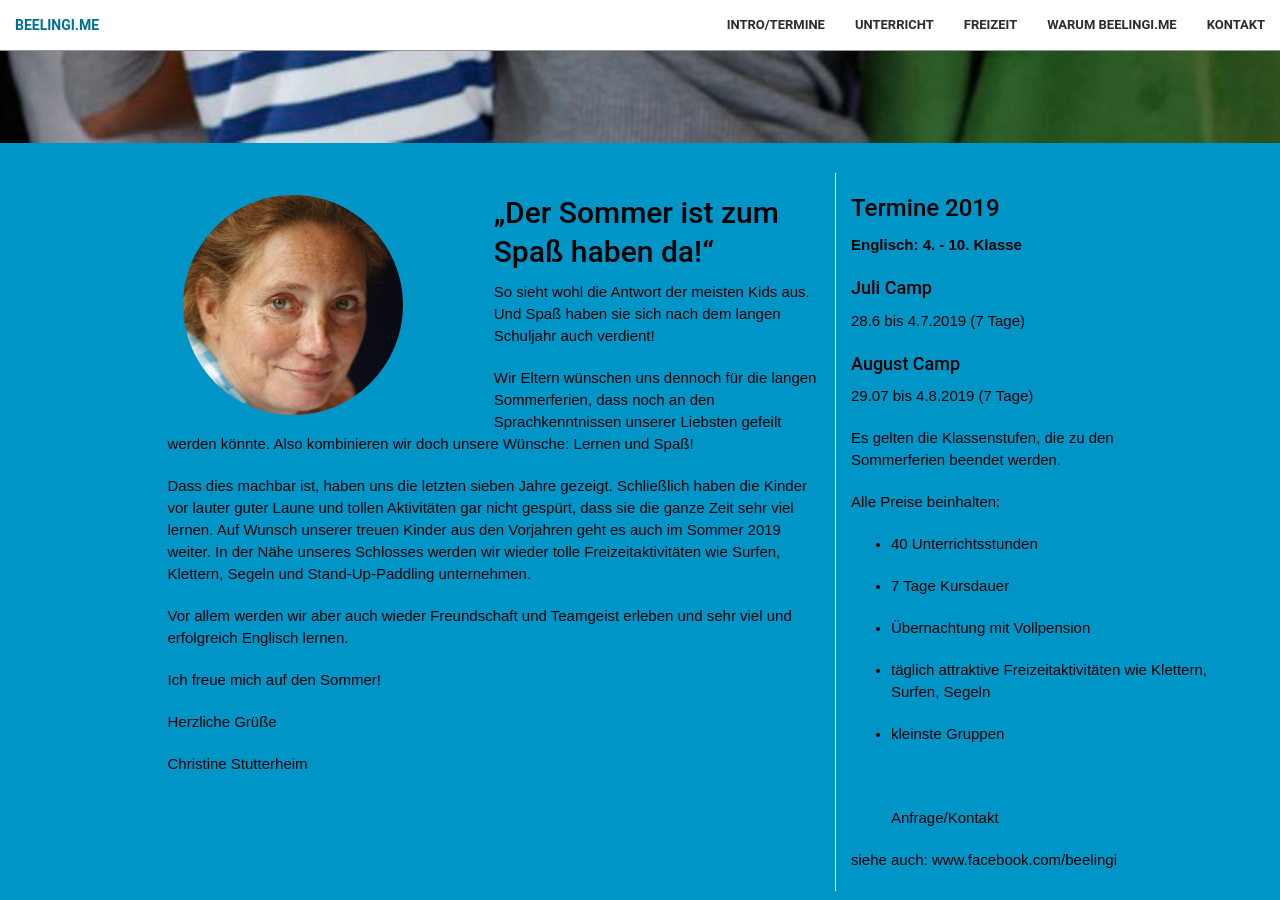
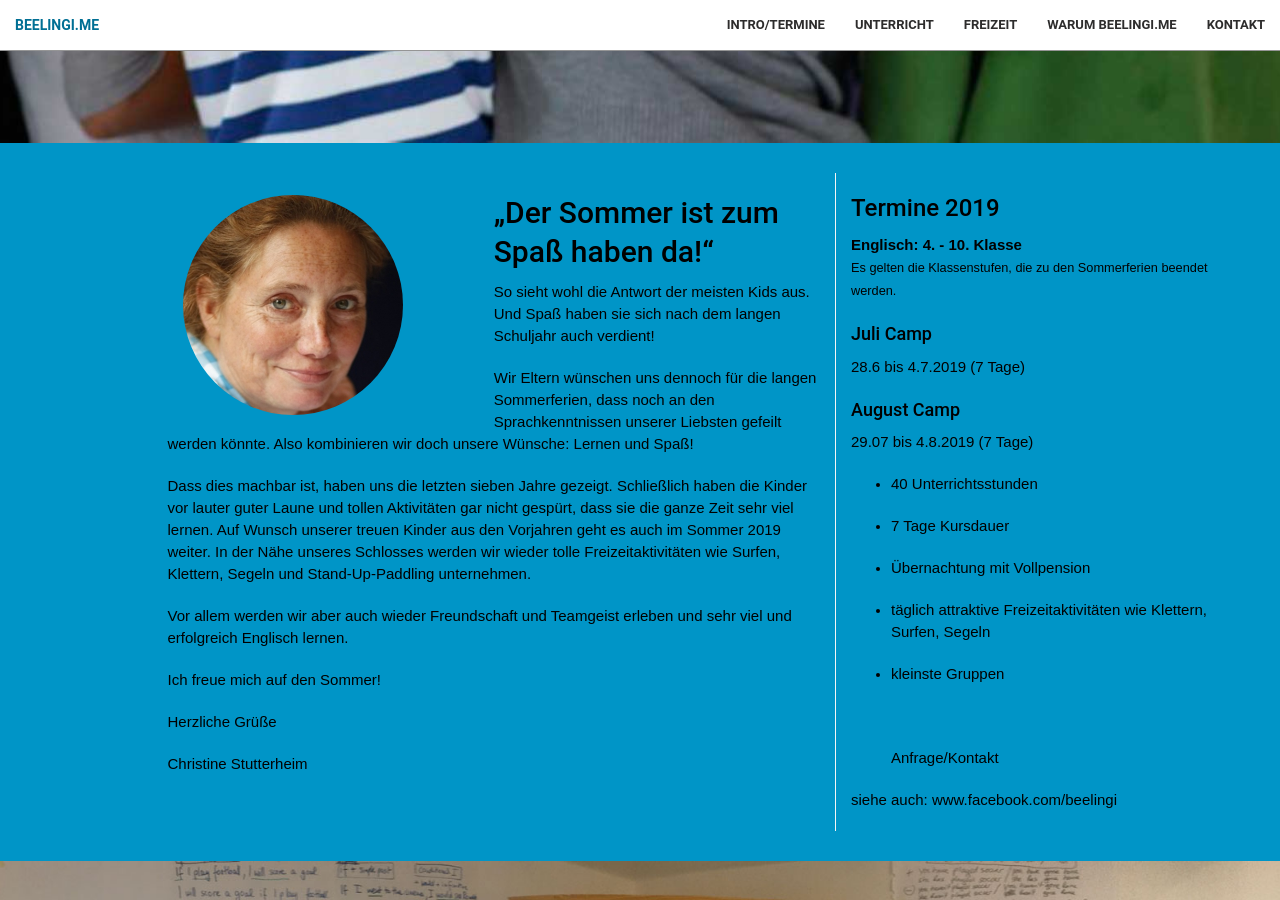
Before and after one commit to Beelingi/beelingi.github.io, a Jekyll site: the page built from index.html, in a window 1280 px wide and 900 px high, scrolled down 757 px. Built offline with Jekyll 4.4.1, drawn with Linux system fonts in a browser that asks for light colours; part of the change alters nothing that is shown.

```diff
--- a/_includes/Termine.md
+++ b/_includes/Termine.md
@@ -1,6 +1,7 @@
 ### Termine 2019
 
-**Englisch: 4. - 10. Klasse**
+**Englisch: 4. - 10. Klasse**<br>
+<small>Es gelten die Klassenstufen, die zu den Sommerferien beendet werden.</small>
 
 #### Juli Camp
 
@@ -12,10 +13,8 @@
 
 
 
-Es gelten die Klassenstufen, die zu den Sommerferien beendet werden.
 
 
-Alle Preise beinhalten:
 
 + 40 Unterrichtsstunden
 
```
Also changed, not shown: 1 other file.
